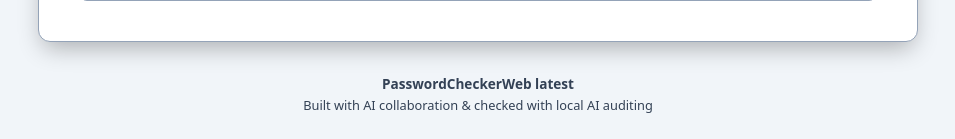
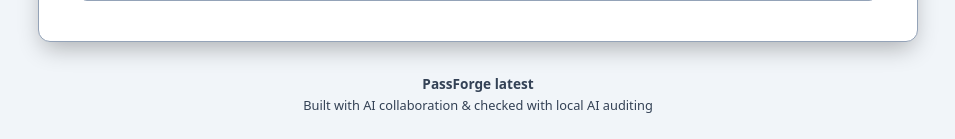
Before and after one commit to JPetovello/PassForge, a Flask app: page / in a window 1280 px wide. Shown: the part 1339-1478 px from the top of the page, without its empty margins (162-1117 px from the left). Run offline with Flask 3, Linux system fonts and the light colour scheme.

Commit message:
Rename PasswordCheckerWeb successor to PassForge

```diff
--- a/app.py
+++ b/app.py
@@ -137,7 +137,7 @@
         return 0
 
     url = f"https://api.pwnedpasswords.com/range/{prefix}"
-    headers = {'User-Agent': 'PasswordCheckerWeb-Homelab-App'}
+    headers = {'User-Agent': 'PassForge-Homelab-App'}
 
     try:
         res = requests.get(url, headers=headers, timeout=5)
--- a/static/sw.js
+++ b/static/sw.js
@@ -1,4 +1,4 @@
-const CACHE_NAME = 'passchecker-v1';
+const CACHE_NAME = 'passforge-v1';
 
 self.addEventListener('install', (event) => {
   event.waitUntil(
--- a/templates/footer.html
+++ b/templates/footer.html
@@ -1,4 +1,4 @@
 <footer style="text-align: center; margin-top: 2rem; font-size: 0.85rem; color: #6c757d; line-height: 1.4;">
-    <p style="margin: 0; font-weight: 600;">PasswordCheckerWeb {{ app_version }}</p>
+    <p style="margin: 0; font-weight: 600;">PassForge {{ app_version }}</p>
     <p style="margin: 0.25rem 0 0 0; font-size: 0.80rem;">Built with AI collaboration &amp; checked with local AI auditing</p>
 </footer>
--- a/templates/index.html
+++ b/templates/index.html
@@ -13,7 +13,7 @@
 
     <script>
         (function() {
-            const savedTheme = localStorage.getItem('pcw-theme');
+            const savedTheme = localStorage.getItem('passforge-theme');
             const systemDark = window.matchMedia('(prefers-color-scheme: dark)').matches;
             const theme = savedTheme || (systemDark ? 'dark' : 'light');
             if (theme === 'dark') {
@@ -540,7 +540,7 @@
     </main>
 
     <footer style="text-align: center; margin-top: 2rem; font-size: 0.85rem; color: var(--text-muted); line-height: 1.4;">
-        <p style="margin: 0; font-weight: 600;">PasswordCheckerWeb {{ app_version }}</p>
+        <p style="margin: 0; font-weight: 600;">PassForge {{ app_version }}</p>
         <p style="margin: 0.25rem 0 0 0; font-size: 0.80rem;">Built with AI collaboration &amp; checked with local AI auditing</p>
     </footer>
 
@@ -574,7 +574,7 @@
 
         toggleBtn.addEventListener('click', () => {
             const isDarkNow = document.documentElement.classList.toggle('dark');
-            localStorage.setItem('pcw-theme', isDarkNow ? 'dark' : 'light');
+            localStorage.setItem('passforge-theme', isDarkNow ? 'dark' : 'light');
             updateThemeUI(isDarkNow);
         });
 
```
Also changed, not shown: README.md, static/manifest.json.
